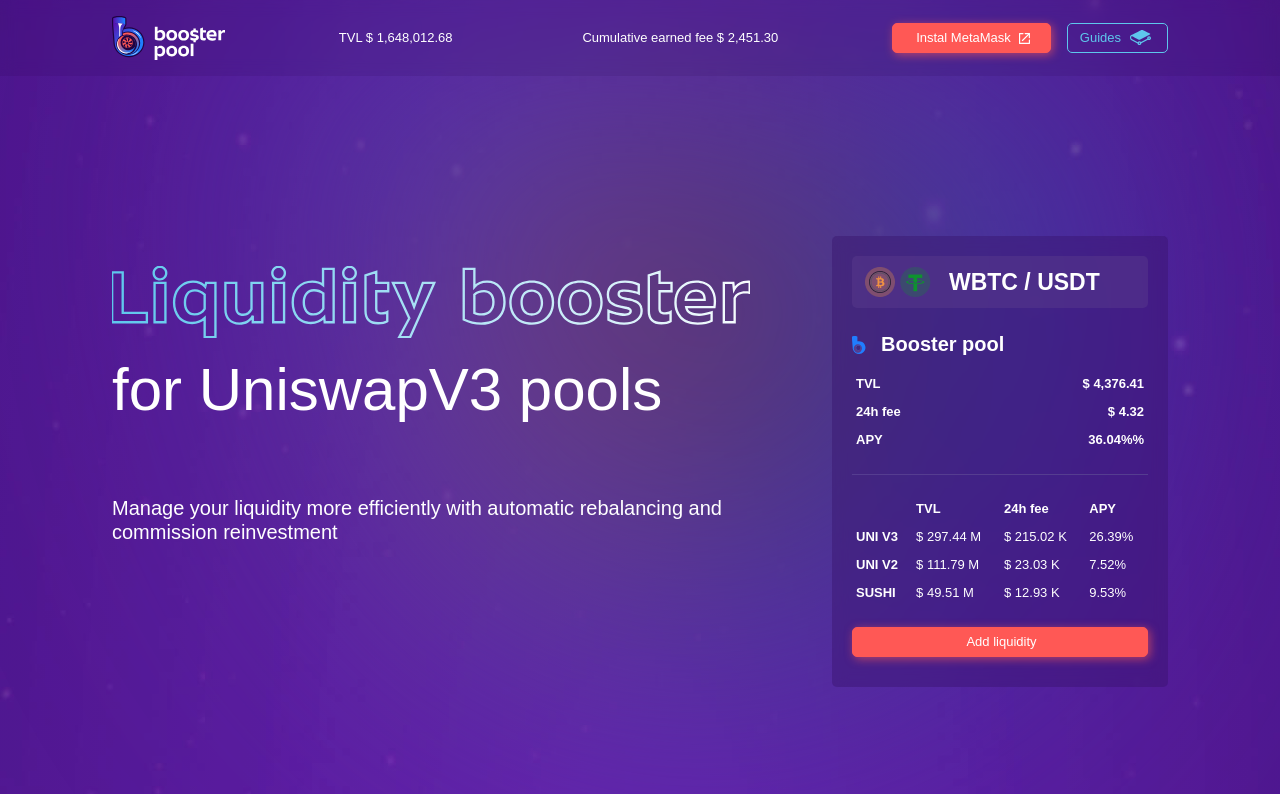
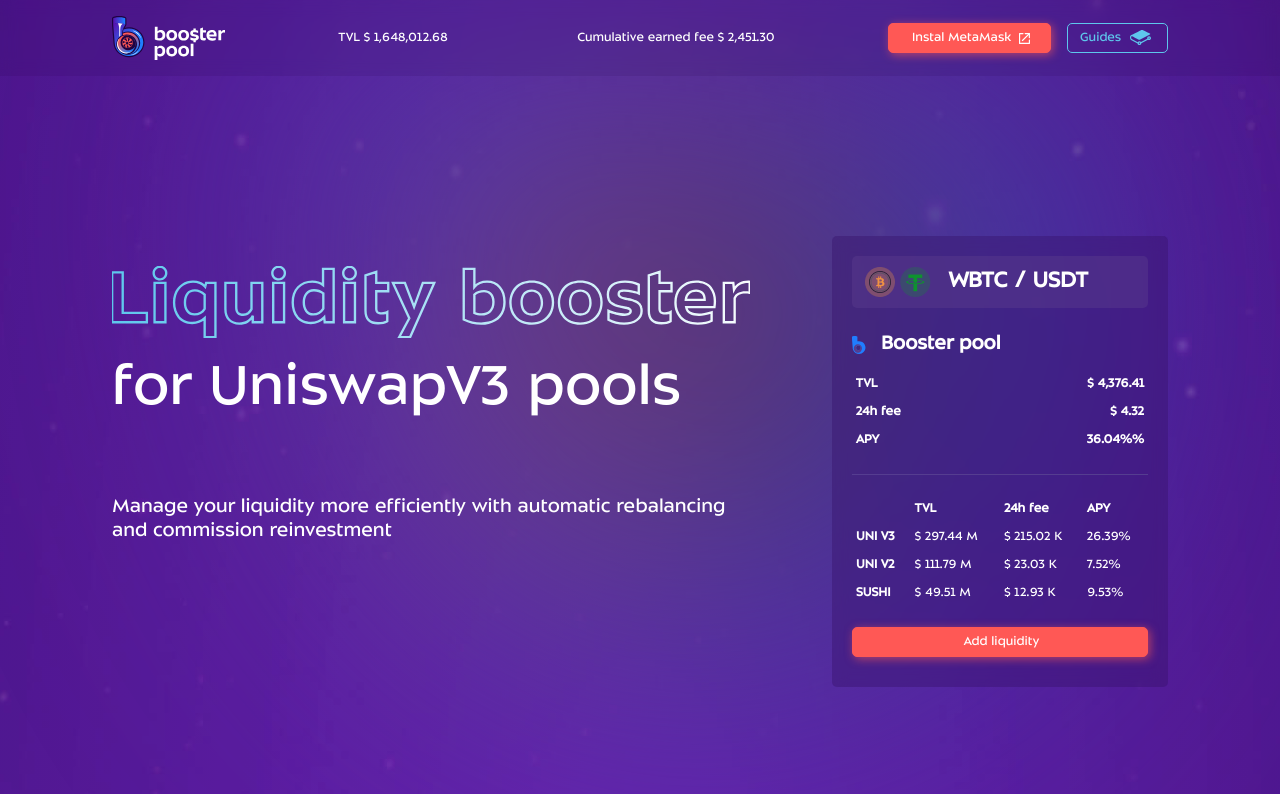
Before and after one commit to youldaw/booster-pool, a plain HTML site: page index.html in a window 1280 px wide. Shown: the top 794 px of the page. Drawn offline with Linux system fonts and the light colour scheme.

Commit message:
added font
font added

```diff
--- a/css/style.css
+++ b/css/style.css
@@ -1,6 +1,6 @@
 @font-face {
     font-family: ALS Sector Regular; /* Имя шрифта */
-    src: url(../fonts/Sector-Regular.ttf); /* Путь к файлу со шрифтом */
+    src: url(../fonts/ALS\ Sector\ Regular\ Regular.ttf); /* Путь к файлу со шрифтом */
    }
 body {
 	margin: 0;
```
Also changed, not shown: fonts/ALS Sector Regular Regular.ttf (added).
